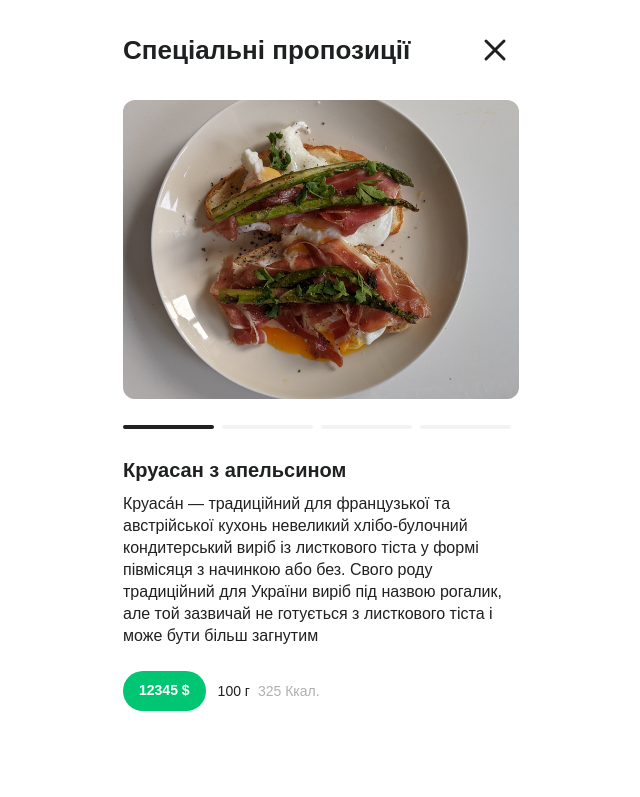
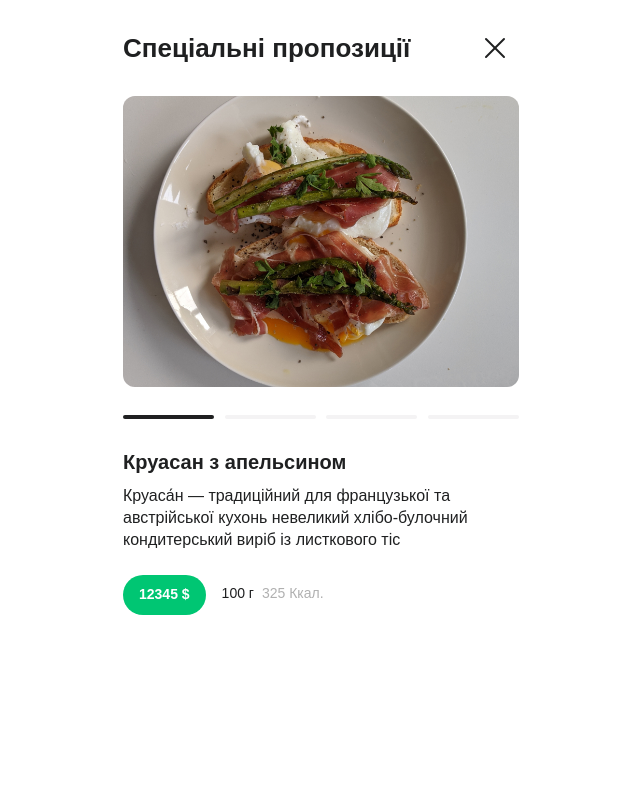
Before and after one commit to kaganvmz/orry-markup, a website: page menu.html in a window 1280 px wide. Both pictures are taken after a click on the element 640 px from the left and 271 px from the top of the page. Shown: the top 797 px of the page, without its empty margins (319-959 px from the left). Drawn offline with nearby package versions, Linux system fonts and the light colour scheme; a web font is replaced by a local one.

Commit message:
Fix Adjust Styles For Menu Page

```diff
--- a/css/header.css
+++ b/css/header.css
@@ -41,8 +41,8 @@
 }
 
 .header__navigation--grey .burger-menu__icon,
-.lang .lang__toggle,
-.lang .lang__dropdown {
+.header__navigation--grey .lang .lang__toggle,
+.header__navigation--grey .lang .lang__dropdown {
     background-color: var(--grey-primary);
 }
 
--- a/css/main-menu.css
+++ b/css/main-menu.css
@@ -1,6 +1,6 @@
 .swiper__wrap {
     position: relative;
-    padding: 0 16px 22px 16px;
+    padding: 0 16px 24px 16px;
     width: 100%;
 }
 
@@ -9,11 +9,11 @@
     z-index: 1;
     bottom: 0;
     width: 100%;
+    display: flex;
     justify-content: space-between;
     flex-wrap: nowrap;
 }
 .swiper__wrap .swiper-pagination-bullet {
-    flex-grow: 1;
     height: 4px;
     border-radius: 10px;
     opacity: 1;
@@ -32,10 +32,6 @@
     background-color: var(--black);
 }
 
-.slider .dish--expand .dish__img {
-    margin-bottom: 60px;
-}
-
 .slider {
     position: relative;
 }
@@ -44,18 +40,25 @@
     position: absolute;
     z-index: 1;
     width: 100%;
+    display: flex;
     justify-content: space-between;
     flex-wrap: nowrap;
 }
 
 .swiper--menu {
-    margin-bottom: 20px;
+    margin-bottom: 24px;
 }
 
 .swiper--menu .swiper-slide {
+    position: relative;
+    border-radius: 12px;
+    padding-top: 73.5%;
     width: 100%;
-    border-radius: 12px;
     background-color: var(--white-background);
+}
+
+.swiper-slide .slide__img__wrapper {
+    position: relative;
 }
 
 .swiper--menu .slide__info {
@@ -74,7 +77,14 @@
 }
 
 .swiper--menu .slide__img {
-    height: inherit;
+    position: absolute;
+    top: 0;
+    bottom: 0;
+    right: 0;
+    left: 0;
+    z-index: -1;
+    height: 100%;
+    width: 100%;
 }
 
 .swiper--menu .slide__img img {
@@ -98,7 +108,7 @@
 }
 
 .header__wrapper {
-    margin-bottom: 40px;
+    margin-bottom: 14px;
 }
 
 .header {
@@ -166,25 +176,17 @@
 }
 
 .dish__list {
-    margin-bottom: 6px;
+    margin-top: 6px;
 }
 
 .dish {
     display: flex;
-    gap: 18px;
-    padding: 30px 0;
+    gap: 20px;
+    padding: 32px 0;
 }
 
 .dish:not(:last-child) {
     border-bottom: 1px solid var(--grey-primary);
-}
-
-.dish .dish__img {
-    background-color: var(--grey-primary);
-    border-radius: 12px;
-    max-width: 40%;
-    min-width: 40%;
-    min-height: 116px;
 }
 
 .dish .dish__img img {
@@ -194,11 +196,47 @@
     height: 100%;
 }
 
+.dish .dish__img__wrapper {
+    position: relative;
+    padding-top: 29.3%;
+    height: inherit;
+    max-width: 39.3%;
+    min-width: 39.3%;
+    min-height: 112px;
+    width: 100%;
+}
+
+.dish .dish__img__wrapper .dish__img {
+    background-color: var(--grey-primary);
+    border-radius: 12px;
+    position: absolute;
+    top: 0;
+    bottom: 0;
+    right: 0;
+    left: 0;
+    height: 100%;
+    width: 100%;
+}
+
 .dish .dish__name {
+    position: relative;
+    top: -6px;
     font-style: normal;
     font-weight: 900;
     font-size: 16px;
     line-height: 22px;
+}
+
+.dish__name .dish__name--overflow {
+    display: none;
+}
+
+.dish__name .dish__name__ellipsis {
+    display: inline;
+}
+
+.dish__name .dish__name__ellipsis--show {
+    display: inline;
 }
 
 .dish .dish__description {
@@ -207,25 +245,65 @@
     display: none;
 }
 
+.dish .dish__info {
+    width: 100%;
+    display: flex;
+    flex-direction: column;
+    justify-content: center;
+    gap: 6px;
+}
+
+.dish__info .dish__info__specification {
+    display: flex;
+    align-items: center;
+    font-size: 14px;
+    line-height: 20px;
+}
+
+.dish__info__specification .dish__weight {
+    margin: 0 8px 0 16px;
+    padding-bottom: 4px;
+    font-style: normal;
+    font-weight: 400;
+    text-align: center;
+    white-space: nowrap;
+}
+
+.dish__info__specification .dish__calorie {
+    padding-bottom: 4px;
+    font-style: normal;
+    font-weight: 500;
+    text-align: center;
+    color: var(--grey);
+    white-space: nowrap;
+}
+
 .dish--expand {
     flex-wrap: wrap;
     width: 100%;
 }
 
+.dish--expand .dish__img__wrapper {
+    padding-top: 73.5%;
+    max-width: 100%;
+    margin-bottom: 6px;
+}
+
+.dish--expand .dish__info {
+    gap: 12px;
+}
+
 .dish--expand .dish__name {
+    top: 0;
     font-size: 20px;
 }
 
-.dish--expand .dish__img {
-    max-width: 100%;
-    width: 100%;
+.dish--expand .dish__name--overflow {
+    display: inline;
 }
 
-.dish--expand .dish__img img {
-    border-radius: 12px;
-    width: 100%;
-    max-width: 100%;
-    height: 100%;
+.dish--expand .dish__name__ellipsis {
+    display: none;
 }
 
 .dish--expand .dish__description {
@@ -236,37 +314,6 @@
     line-height: 22px;
     height: auto;
     display: block;
-}
-
-.dish .dish__info {
-    width: 100%;
-    display: flex;
-    flex-direction: column;
-    justify-content: center;
-    gap: 12px;
-}
-
-.dish__info .dish__info__specification {
-    display: flex;
-    align-items: center;
-    font-size: 14px;
-    line-height: 20px;
-}
-
-.dish__info__specification .dish__weight {
-    margin: 0 8px 0 12px;
-    font-style: normal;
-    font-weight: 400;
-    text-align: center;
-    white-space: nowrap;
-}
-
-.dish__info__specification .dish__calorie {
-    font-style: normal;
-    font-weight: 500;
-    text-align: center;
-    color: var(--grey);
-    white-space: nowrap;
 }
 
 .special-menu {
@@ -294,7 +341,7 @@
     justify-content: space-between;
     align-items: center;
     width: 100%;
-    padding: 26px 16px;
+    padding: 24px 16px;
 }
 
 .special-menu__header .special-menu__title {
@@ -312,13 +359,27 @@
     align-items: center;
 }
 
-.special-menu__btn-close .feather-x {
-    width: 36px;
-    height: 36px;
-}
-
 .slider .dish {
     gap: 0;
     padding: 0;
     border: none;
 }
+
+.slider .dish__img__wrapper {
+    position: relative;
+    padding-top: 73.5%;
+    height: inherit;
+    width: 100%;
+    margin-bottom: 64px;
+}
+
+.slider .dish__img__wrapper .dish__img {
+    position: absolute;
+    top: 0;
+    bottom: 0;
+    right: 0;
+    left: 0;
+    z-index: -1;
+    height: 100%;
+    width: 100%;
+}
--- a/js/main-menu.js
+++ b/js/main-menu.js
@@ -47,8 +47,9 @@ const specialProposalPaginationPosition = () => {
     const sliderImg = document.querySelector('.slider .dish__img');
     const sliderPagination = document.querySelector('.slider-pagination');
     const { height } = sliderImg.getBoundingClientRect();
+    const lMarginFromSlides = 28;
 
-    sliderPagination.style.top = height + 16 + 'px';
+    sliderPagination.style.top = height + lMarginFromSlides + 'px';
 };
 
 const openSpecialMenu = () => {
@@ -62,7 +63,7 @@ const openSpecialMenu = () => {
     });
 };
 
-const dishNameRemoveEllipsis = () => {
+const dishNameEllipsis = () => {
     const dishNameList = document.querySelectorAll('.dish__name');
 
     dishNameList.forEach((dishName) => {
@@ -70,7 +71,11 @@ const dishNameRemoveEllipsis = () => {
         const maxCharInContent = 60;
 
         if (elementContent.length >= maxCharInContent) {
-            dishName.textContent = `${elementContent.substring(0, maxCharInContent)}...`;
+            const partToShow = elementContent.substring(0, maxCharInContent);
+            const partToHide = elementContent.substring(maxCharInContent, elementContent.length);
+            const overflowPart = `<span class="dish__name--overflow">${partToHide}</span>`;
+            const ellipsis = `<span class="dish__name__ellipsis dish__name__ellipsis--show">...</span>`;
+            dishName.innerHTML = `${partToShow}${overflowPart}${ellipsis}`;
         }
     });
 };
@@ -141,7 +146,7 @@ const stickyCategoriesBoxShadow = () => {
     categoriesSticky.style.boxShadow = top === 0 ? customBoxShadow : 'none';
 };
 
-dishNameRemoveEllipsis();
+dishNameEllipsis();
 menuSliderPaginationWidth('swiper__wrap');
 dishExpandInfo();
 selectCategory();
--- a/menu.html
+++ b/menu.html
@@ -39,11 +39,13 @@
                         </div>
                         <div class="burger-menu">
                             <div class="burger-menu__icon" id="burger-menu__icon">
-                                <i data-feather="menu"></i>
+                                <div class="burger-menu__line"></div>
+                                <div class="burger-menu__line"></div>
+                                <div class="burger-menu__line"></div>
                             </div>
                             <div class="menu" id="menu">
                                 <div class="menu__btn-close" id="menu__btn-close">
-                                    <i data-feather="x"></i>
+                                    <img src="./images/btn_close.svg" alt="Close button">
                                 </div>
                                 <div class="menu__content">
                                     <div class="menu__item">
@@ -82,7 +84,7 @@
                         </div>
                         <div class="swiper-slide swiper--menu__slide" id="swiper--menu__slide-2">
                             <div class="slide__img">
-                                <img src="./images/salad.jpg" alt="Special Proposition Image" />
+                                <img src="./images/meat.jpg" alt="Special Proposition Image" />
                             </div>
                             <div class="slide__info">
                                 <p class="slide__name">Салат з помідорами, куркою, огірком та капустою</p>
@@ -129,13 +131,13 @@
                         <h3 class="menu__category__name">Snidanok</h3>
                         <div class="dish__list">
                             <div class="dish" id="dish-1">
+                                <div class="dish__img__wrapper">
                                     <div class="dish__img">
                                         <img src="./images/meat.jpg" alt="Dish Image" />
                                     </div>
+                                </div>
                                 <div class="dish__info">
-                                    <p class="dish__name"
-                                        >Круасан з лівером(печінка), вишнею і грибамию Не дуже свіжийі
-                                    </p>
+                                    <p class="dish__name">Круасан з апельсином та яблочно - вишневим мармеладом мармеладом мармеладом</p>
                                     <p class="dish__description">
                                         Круаса́н — традиційний для французької та австрійської кухонь невеликий
                                         хлібо-булочний кондитерський виріб із листкового тіста у формі півмісяця з
@@ -152,11 +154,13 @@
                                 </div>
                             </div>
                             <div class="dish" id="dish-2">
+                                <div class="dish__img__wrapper">
                                     <div class="dish__img">
                                         <img src="./images/meat.jpg" alt="Dish Image" />
                                     </div>
+                                </div>
                                 <div class="dish__info">
-                                    <p class="dish__name">Круасан з апельсином </p>
+                                    <p class="dish__name">Круасан з апельсином</p>
                                     <p class="dish__description">
                                         Круаса́н — традиційний для французької та австрійської кухонь невеликий
                                         хлібо-булочний кондитерський виріб із листкового тіста у формі півмісяця з
@@ -192,8 +196,10 @@
                         <h3 class="menu__category__name">Випічка</h3>
                         <div class="dish__list">
                             <div class="dish">
+                                <div class="dish__img__wrapper">
                                     <div class="dish__img">
                                         <img src="./images/meat.jpg" alt="Dish Image" />
+                                    </div>
                                 </div>
                                 <div class="dish__info">
                                     <p class="dish__name">Круасан мармеладом </p>
@@ -211,11 +217,19 @@
                                 </div>
                             </div>
                             <div class="dish">
+                                <div class="dish__img__wrapper">
                                     <div class="dish__img">
                                         <img src="./images/meat.jpg" alt="Dish Image" />
                                     </div>
+                                </div>
                                 <div class="dish__info">
                                     <p class="dish__name">Круасан з апельсином </p>
+                                    <p class="dish__description">
+                                        Круаса́н — традиційний для французької та австрійської кухонь невеликий
+                                        хлібо-булочний кондитерський виріб із листкового тіста у формі півмісяця з
+                                        начинкою або без. Свого роду традиційний для України виріб під назвою рогалик,
+                                        але той зазвичай не готується з листкового тіста і може бути більш загнутим
+                                    </p>
                                     <div class="dish__info__specification">
                                         <div class="dish__price price">100 $</div>
                                         <span class="dish__weight">100 г</span>
@@ -238,15 +252,36 @@
             <div class="special-menu__header">
                 <h2 class="special-menu__title">Спеціальні пропозиції</h2>
                 <div class="special-menu__btn-close" id="special-menu__btn-close">
-                    <i data-feather="x"></i>
+                    <img src="./images/btn_close.svg" alt="Close button">
                 </div>
             </div>
             <div class="swiper__wrap">
                 <div class="slider">
                     <div class="swiper-wrapper">
                         <div class="swiper-slide dish dish--expand">
+                            <div class="dish__img__wrapper">
                                 <div class="dish__img">
                                     <img src="./images/meat.jpg" alt="Dish Image" />
+                                </div>
+                            </div>
+                            <div class="dish__info">
+                                <p class="dish__name">Круасан з апельсином</p>
+                                <p class="dish__description">
+                                    Круаса́н — традиційний для французької та австрійської кухонь невеликий
+                                    хлібо-булочний кондитерський виріб із листкового тіс
+                                </p>
+                                <div class="dish__info__specification">
+                                    <div class="dish__price price price--green">12345 $</div>
+                                    <span class="dish__weight">100 г</span>
+                                    <span class="dish__calorie">325 Ккал.</span>
+                                </div>
+                            </div>
+                        </div>
+                        <div class="swiper-slide dish dish--expand">
+                            <div class="dish__img__wrapper">
+                                <div class="dish__img">
+                                    <img src="./images/meat.jpg" alt="Dish Image" />
+                                </div>
                             </div>
                             <div class="dish__info">
                                 <p class="dish__name">Круасан з апельсином</p>
@@ -264,8 +299,10 @@
                             </div>
                         </div>
                         <div class="swiper-slide dish dish--expand">
+                            <div class="dish__img__wrapper">
                                 <div class="dish__img">
                                     <img src="./images/meat.jpg" alt="Dish Image" />
+                                </div>
                             </div>
                             <div class="dish__info">
                                 <p class="dish__name">Круасан з апельсином</p>
@@ -283,27 +320,10 @@
                             </div>
                         </div>
                         <div class="swiper-slide dish dish--expand">
+                            <div class="dish__img__wrapper">
                                 <div class="dish__img">
                                     <img src="./images/meat.jpg" alt="Dish Image" />
                                 </div>
-                            <div class="dish__info">
-                                <p class="dish__name">Круасан з апельсином</p>
-                                <p class="dish__description">
-                                    Круаса́н — традиційний для французької та австрійської кухонь невеликий
-                                    хлібо-булочний кондитерський виріб із листкового тіста у формі півмісяця з начинкою
-                                    або без. Свого роду традиційний для України виріб під назвою рогалик, але той
-                                    зазвичай не готується з листкового тіста і може бути більш загнутим
-                                </p>
-                                <div class="dish__info__specification">
-                                    <div class="dish__price price price--green">12345 $</div>
-                                    <span class="dish__weight">100 г</span>
-                                    <span class="dish__calorie">325 Ккал.</span>
-                                </div>
-                            </div>
-                        </div>
-                        <div class="swiper-slide dish dish--expand">
-                            <div class="dish__img">
-                                <img src="./images/meat.jpg" alt="Dish Image" />
                             </div>
                             <div class="dish__info">
                                 <p class="dish__name">Круасан з апельсином</p>
```
Lines whose indentation alone changed are shown as unchanged.
